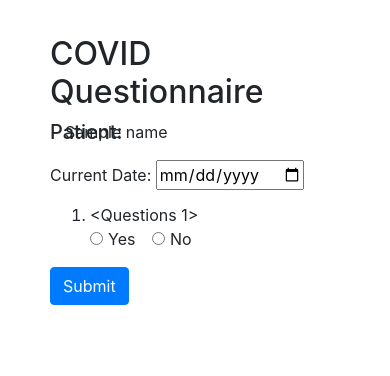
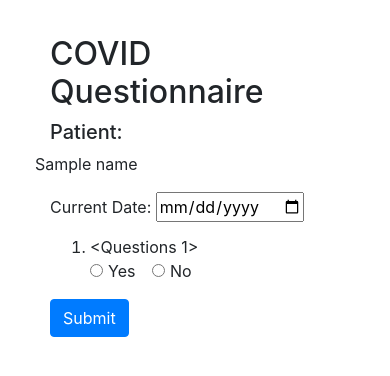
Before and after one commit to shreyaasridhar/COVID-questionnaire, a Flask app: template templates/survey.html in a window 390 px wide. Shown: the top 376 px of the page. Run offline with Flask 2, Linux system fonts and the light colour scheme; tables that the repository leaves empty hold one stand-in row (values such as "Sample post"); the template is opened without the code that fills it: values that come from a table or form of the project are taken from there, most other values are stand-ins (such as "Sample title", 1, 10 or a date in 2020); some libraries are stand-ins or nearby versions.

Commit message:
bootstrap for smaller screens

```diff
--- a/templates/survey.html
+++ b/templates/survey.html
@@ -2,7 +2,7 @@
 {% block content %}
 <form method = "post" action="{{url_for('store_questionnaire')}}">
     <h2> COVID Questionnaire</h2>
-    <div class="row"><h5 class="col-1" name="username">Patient: </h5><p>{{name}}</p></div>
+    <div class="row"><h5 class="col-lg-1 col-sm-2" name="username">Patient: </h5><p>{{name}}</p></div>
     <div class="form-group mb-2">
         <label>Current Date:</label>
         <input type="date" id="today" name="today">
```
